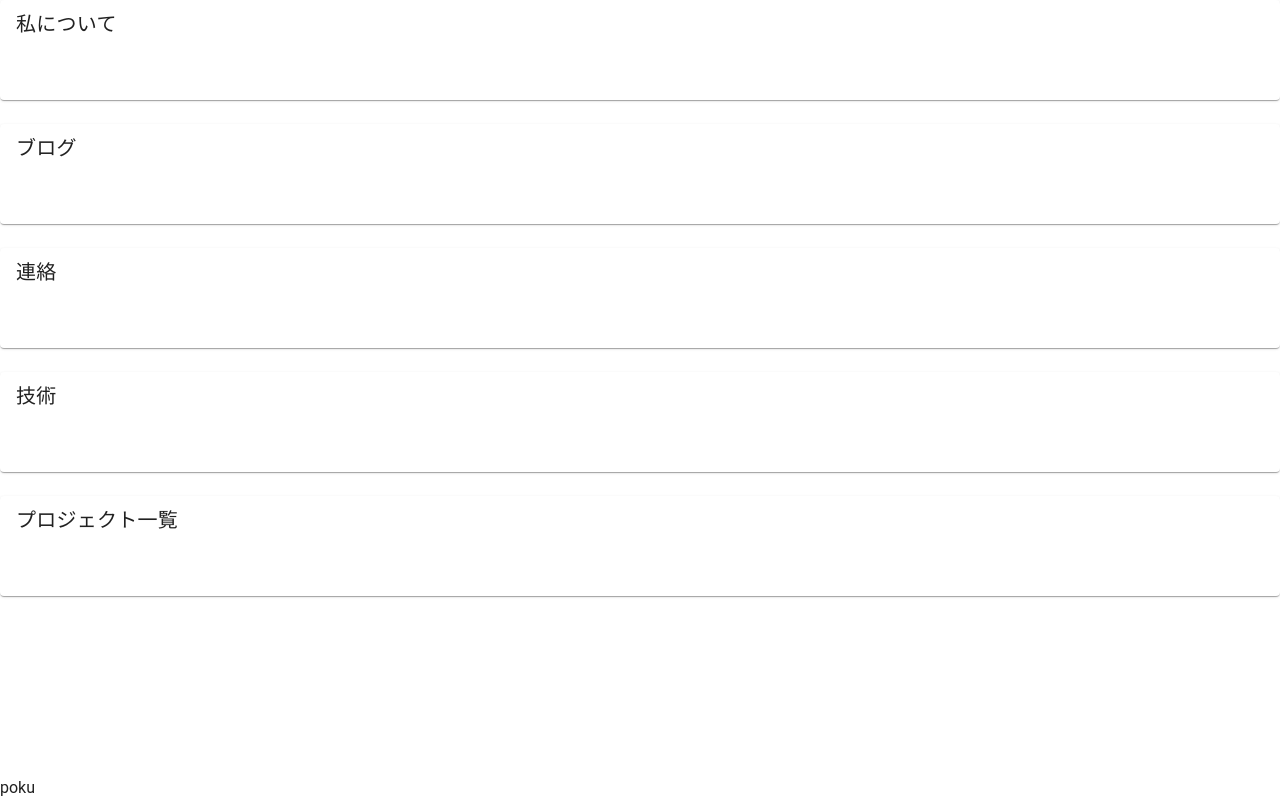
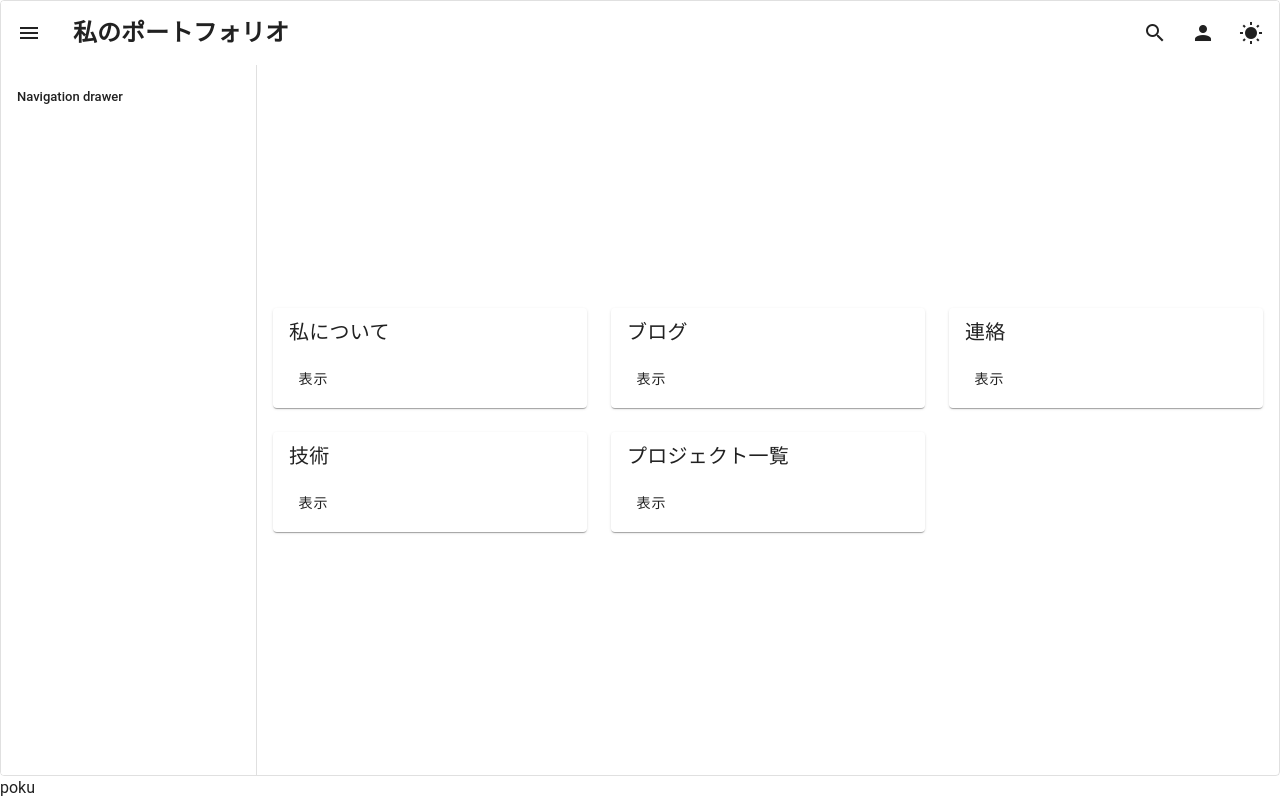
Before and after one commit to Kenokuda/my-portfolio, a Nuxt app in the folder my-portfolio/: page / in a window 1280 px wide. Built offline with nearby package versions, Linux system fonts and the light colour scheme.

Commit message:
add: マテリアルデザインテーマ add: テーマ切り替え add: ワイヤフレーム

```diff
--- a/my-portfolio/app.vue
+++ b/my-portfolio/app.vue
@@ -3,3 +3,14 @@
     <NuxtPage />
   </NuxtLayout>
 </template>
+
+<style lang="scss">
+html,
+body {
+  height: 100%;
+  margin: 0;
+  padding: 0;
+  font-family: "Roboto", sans-serif;
+  background-color: rgb(var(--v-theme-surface));
+}
+</style>
--- /dev/null
+++ b/my-portfolio/components/WireFrames/WireFrame.vue
@@ -0,0 +1,82 @@
+<template>
+  <v-layout class="rounded rounded-md border">
+    <!-- アプリケーションバー -->
+    <v-app-bar scroll-behavior="elevate">
+      <v-app-bar-nav-icon />
+      <v-toolbar-title>私のポートフォリオ</v-toolbar-title>
+      <v-spacer />
+
+      <v-btn icon>
+        <v-icon>mdi-magnify</v-icon>
+      </v-btn>
+
+      <v-btn icon>
+        <v-icon>mdi-account</v-icon>
+      </v-btn>
+
+      <!-- テーマトグルボタン -->
+      <v-btn icon @click="toggleTheme" :title="themeLabel">
+        <v-icon>{{ themeIcon }}</v-icon>
+      </v-btn>
+    </v-app-bar>
+
+    <!-- ナビゲーションドロワー -->
+    <v-navigation-drawer>
+      <v-list nav>
+        <v-list-item title="Navigation drawer" link></v-list-item>
+      </v-list>
+    </v-navigation-drawer>
+
+    <!-- メインコンテンツ -->
+    <v-main class="d-flex align-center justify-center">
+      <v-container>
+        <slot></slot>
+      </v-container>
+    </v-main>
+  </v-layout>
+</template>
+
+<script setup lang="ts">
+import { useTheme } from "vuetify";
+
+/**-------Vuetifyのテーマコントロール--------------- */
+// インスタンス化
+const theme = useTheme();
+
+// システムのダークモード設定を取得（メディアクエリを使う）
+const prefersDark = window.matchMedia("(prefers-color-scheme: dark)").matches;
+
+// isDarkThemeの初期値をシステム設定に合わせる
+const isDarkTheme = ref(prefersDark);
+
+// アイコンとラベルをリアクティブに切り替え
+const themeIcon = computed(() =>
+  isDarkTheme.value ? "mdi-weather-night" : "mdi-white-balance-sunny"
+);
+const themeLabel = computed(() =>
+  isDarkTheme.value ? "ダークテーマ" : "ライトテーマ"
+);
+
+// テーマを切り替える関数
+const toggleTheme = () => {
+  isDarkTheme.value = !isDarkTheme.value;
+};
+
+// テーマ変更を反映
+watch(
+  isDarkTheme,
+  (newVal) => {
+    theme.global.name.value = newVal ? "dark" : "light";
+  },
+  { immediate: true }
+);
+</script>
+
+<style lang="scss" scoped>
+// ツールバー タイトル
+.v-toolbar-title {
+  font-size: 1.5rem;
+  font-weight: bold;
+  color: rgb(var(--v-theme-onSurface));
+}
+</style>
--- a/my-portfolio/layouts/default.vue
+++ b/my-portfolio/layouts/default.vue
@@ -1,9 +1,15 @@
+<script setup lang="ts">
+import WireFrame from "~/components/WireFrames/WireFrame.vue";
+</script>
+
 <template>
   <v-app>
-    <v-main>
+    <!-- メインコンテンツ -->
+    <WireFrame>
       <slot />
-    </v-main>
+    </WireFrame>
 
+    <!-- フッター -->
     <AppFooter />
   </v-app>
 </template>
--- a/my-portfolio/nuxt.config.ts
+++ b/my-portfolio/nuxt.config.ts
@@ -1,6 +1,6 @@
 // https://nuxt.com/docs/api/configuration/nuxt-config
 export default defineNuxtConfig({
-  compatibilityDate: '2024-11-01',
+  compatibilityDate: "2024-11-01",
   devtools: { enabled: true },
   ssr: false,
 
@@ -11,17 +11,17 @@ export default defineNuxtConfig({
   },
 
   build: {
-    transpile: ['vuetify'],
+    transpile: ["vuetify"],
   },
 
   vite: {
     ssr: {
-      noExternal: ['vuetify'],
+      noExternal: ["vuetify"],
     },
   },
 
-  css: [],
-  modules: ['@nuxt/fonts', 'vuetify-nuxt-module', '@nuxt/eslint'],
+  css: ["~/styles/index.scss"],
+  modules: ["@nuxt/fonts", "vuetify-nuxt-module", "@nuxt/eslint"],
 
   vuetify: {
     moduleOptions: {
@@ -39,8 +39,8 @@ export default defineNuxtConfig({
       // /* If customizing sass global variables ($utilities, $reset, $color-pack, $body-font-family, etc) */
       // disableVuetifyStyles: true,
       styles: {
-        configFile: 'assets/settings.scss',
+        configFile: "assets/settings.scss",
       },
     },
   },
-})
+});
--- a/my-portfolio/pages/index.vue
+++ b/my-portfolio/pages/index.vue
@@ -1,20 +1,26 @@
 <template>
-  <v-row v-for="(page, index) in pages" :key="index">
-    <v-col>
+  <v-row>
+    <v-col cols="4" v-for="(page, index) in pages" :key="index">
       <v-card>
         <v-card-title>{{ page.name }}</v-card-title>
-        <v-card-actions><v-btn></v-btn></v-card-actions>
+        <v-card-actions><v-btn :to="page.to">表示</v-btn></v-card-actions>
       </v-card>
     </v-col>
   </v-row>
 </template>
 
 <script setup lang="ts">
-const pages = [
+const pages = ref([
   { name: "私について", to: "/about" },
-  { name: "ブログ", to: "/about" },
-  { name: "連絡", to: "/about" },
-  { name: "技術", to: "/about" },
-  { name: "プロジェクト一覧", to: "/about" },
-];
+  { name: "ブログ", to: "/blog" },
+  { name: "連絡", to: "/contact" },
+  { name: "技術", to: "/skills" },
+  { name: "プロジェクト一覧", to: "/projects" },
+]);
 </script>
+
+<style lang="scss">
+.v-card {
+  background-color: rgb(var(--my-sys-color-primary));
+}
+</style>
```
Also changed, not shown: my-portfolio/vuetify.config.ts (+133 -3 lines), my-portfolio/styles/base.scss (added), my-portfolio/styles/index.scss (added), my-portfolio/styles/mixins.scss (added), my-portfolio/styles/variables.scss (added), 1 other file (tests, documents, lock files or other folders).
